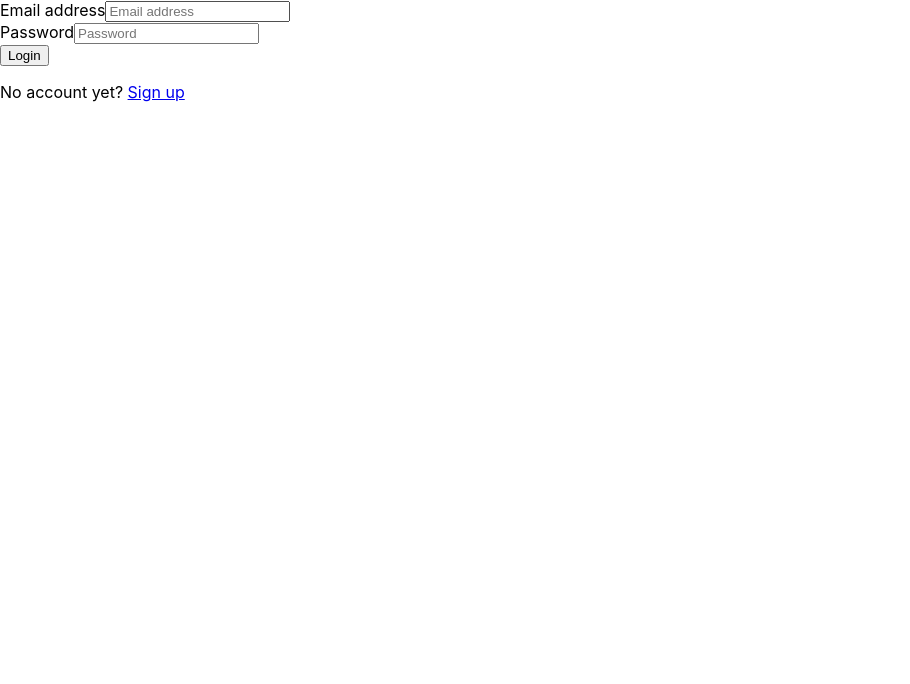
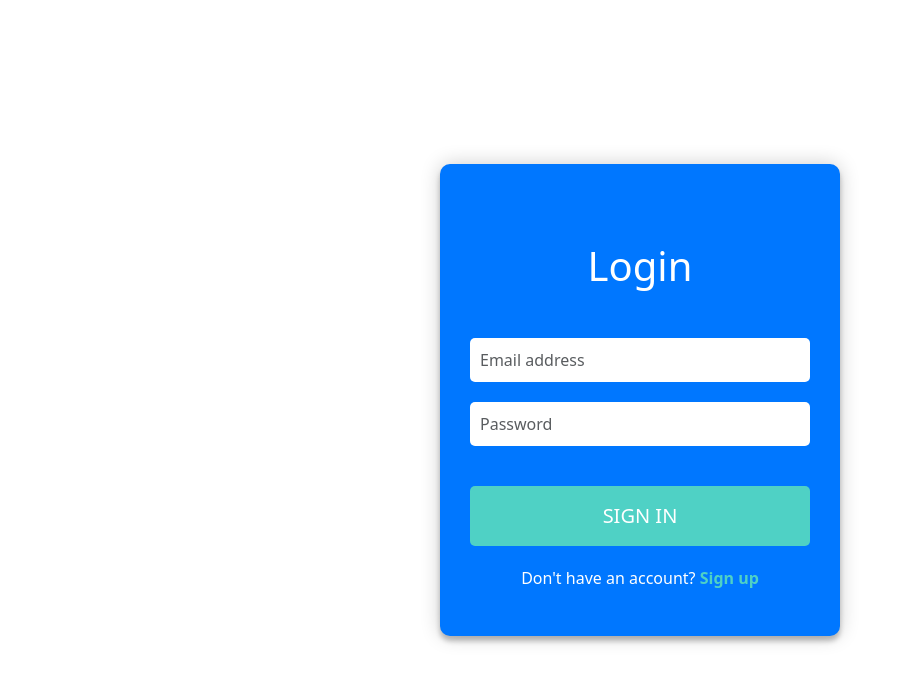
Before and after one commit to Gavinp14/HomeworkHelper, a React (Create React App) app in the folder client/: page /login in a window 1280 px wide. Shown: the top 684 px of the page, without its empty margins (0-910 px from the left). Built offline with nearby package versions, Linux system fonts and the light colour scheme.

Commit message:
styled pages and added toast stuff

```diff
--- a/client/package.json
+++ b/client/package.json
@@ -12,6 +12,7 @@
     "react-dom": "^18.2.0",
     "react-router-dom": "^6.22.3",
     "react-scripts": "5.0.1",
+    "react-toastify": "^10.0.4",
     "web-vitals": "^2.1.4"
   },
   "scripts": {
--- a/client/src/App.js
+++ b/client/src/App.js
@@ -5,19 +5,19 @@ import Signup from "./pages/Signup";
 import Login from "./pages/Login";
 import { BrowserRouter as Router } from "react-router-dom";
 import { Routes, Route } from "react-router-dom";
+import "bootstrap/dist/css/bootstrap.min.css";
+import { ToastContainer, toast } from "react-toastify";
+import "react-toastify/dist/ReactToastify.css";
 
 function App() {
   return (
     <Router>
-      <div>
-        <section>
-          <Routes>
-            <Route path="/signup" element={<Signup />} />
-            <Route path="/login" element={<Login />} />
-            <Route path="/home" element={<Home />} />
-          </Routes>
-        </section>
-      </div>
+      <ToastContainer />
+      <Routes>
+        <Route path="/signup" element={<Signup />} />
+        <Route path="/login" element={<Login />} />
+        <Route path="/home" element={<Home />} />
+      </Routes>
     </Router>
   );
 }
--- a/client/src/pages/Home/index.js
+++ b/client/src/pages/Home/index.js
@@ -2,6 +2,7 @@ import React from "react";
 import { signOut } from "firebase/auth";
 import { auth } from "../../firebase";
 import { useNavigate } from "react-router-dom";
+import { toast } from "react-toastify";
 
 const Home = () => {
   const navigate = useNavigate();
@@ -10,6 +11,7 @@ const Home = () => {
     signOut(auth)
       .then(() => {
         // Sign-out successful.
+        toast.success("Logged Out!");
         navigate("/login");
         console.log("Signed out successfully");
       })
--- a/client/src/pages/Login/index.js
+++ b/client/src/pages/Login/index.js
@@ -1,72 +1,76 @@
 import React, { useState } from "react";
+import { NavLink, useNavigate } from "react-router-dom";
 import { signInWithEmailAndPassword } from "firebase/auth";
 import { auth } from "../../firebase";
-import { NavLink, useNavigate } from "react-router-dom";
+import "./login.css";
+import { toast } from "react-toastify";
 
-const Login = () => {
+function Login() {
   const navigate = useNavigate();
   const [email, setEmail] = useState("");
   const [password, setPassword] = useState("");
 
-  const onLogin = (e) => {
+  const onSubmit = async (e) => {
     e.preventDefault();
-    signInWithEmailAndPassword(auth, email, password)
-      .then((userCredential) => {
-        // Signed in
-        const user = userCredential.user;
+
+    try {
+      await signInWithEmailAndPassword(auth, email, password);
+      toast.success("Welcome!");
       navigate("/home");
-        console.log(user);
-      })
-      .catch((error) => {
+    } catch (error) {
       const errorCode = error.code;
       const errorMessage = error.message;
+      toast.error("Username or password is incorrect, try again!");
       console.log(errorCode, errorMessage);
-      });
+    }
   };
 
   return (
-    <>
-      <main>
-        <section>
-          <div>
+    <div className="container">
+      <div className="form">
+        <h1 className="text-white text-center m-5">Login</h1>
         <form>
           <div>
-                <label htmlFor="email-address">Email address</label>
             <input
-                  id="email-address"
-                  name="email"
               type="email"
+              className="form-control"
+              value={email}
+              onChange={(e) => setEmail(e.target.value)}
               required
               placeholder="Email address"
-                  onChange={(e) => setEmail(e.target.value)}
             />
           </div>
 
           <div>
-                <label htmlFor="password">Password</label>
             <input
-                  id="password"
-                  name="password"
               type="password"
+              className="form-control"
+              value={password}
+              onChange={(e) => setPassword(e.target.value)}
               required
               placeholder="Password"
-                  onChange={(e) => setPassword(e.target.value)}
             />
           </div>
 
-              <div>
-                <button onClick={onLogin}>Login</button>
-              </div>
+          <button
+            variant="primary"
+            className="btn btn-lg btn-block"
+            type="submit"
+            onClick={onSubmit}
+          >
+            SIGN IN
+          </button>
         </form>
 
-            <p className="text-sm text-white text-center">
-              No account yet? <NavLink to="/signup">Sign up</NavLink>
+        <p className="message">
+          Don't have an account?{" "}
+          <NavLink to="/signup" className="signup-link">
+            Sign up
+          </NavLink>
         </p>
       </div>
-        </section>
-      </main>
-    </>
+    </div>
   );
-};
+}
 
 export default Login;
--- a/client/src/pages/Login/login.css
+++ b/client/src/pages/Login/login.css
@@ -0,0 +1,65 @@
+.body{
+    background-color: #f5f5f5;
+}
+
+.container {
+    display: flex;
+    justify-content: center;
+    align-items: center;
+    min-height: 100vh;
+  }
+
+  .form {
+    background-color: #0077ff;
+    max-width: 400px;
+    width: 80%;
+    padding: 30px;
+    border-radius: 10px;
+    box-shadow: 0 0 20px 0 rgba(0, 0, 0, 0.2), 0 5px 5px 0 rgba(0, 0, 0, 0.24);
+  }
+
+  .form h1 {
+    color: #fff;
+    text-align: center;
+    margin-bottom: 30px;
+  }
+
+  .form input {
+    width: 100%;
+    padding: 10px;
+    margin-bottom: 20px;
+    border-radius: 5px;
+    border: none;
+  }
+
+  .form button {
+    width: 100%;
+    padding: 15px;
+    margin-top: 20px;
+    border-radius: 5px;
+    border: none;
+    background-color: #4fd1c5;
+    color: #fff;
+    cursor: pointer;
+  }
+
+  .form button:hover{
+    color: white;
+  }
+
+
+  .message {
+    color: #fff;
+    text-align: center;
+    margin-top: 20px;
+  }
+
+  .signin-link {
+    color: #4fd1c5; /* Teal color */
+    font-weight: bold;
+    text-decoration: none;
+  }
+
+  .signin-link:hover {
+    text-decoration: underline;
+  }
--- a/client/src/pages/Signup/index.js
+++ b/client/src/pages/Signup/index.js
@@ -2,12 +2,14 @@ import React, { useState } from "react";
 import { NavLink, useNavigate } from "react-router-dom";
 import { createUserWithEmailAndPassword } from "firebase/auth";
 import { auth } from "../../firebase";
+import { toast } from "react-toastify";
 import "./signup.css";
 
 function Signup() {
   const navigate = useNavigate();
   const [email, setEmail] = useState("");
   const [password, setPassword] = useState("");
+  const [confirmPassword, setConfirmPassword] = useState("");
 
   const onSubmit = async (e) => {
     e.preventDefault();
@@ -29,16 +31,14 @@ function Signup() {
   };
 
   return (
-    <main>
-      <section>
-        <div>
-          <div>
+    <div className="container">
+      <div className="form">
+        <h1 className="text-white text-center m-5">Signup</h1>
         <form>
           <div>
-                <label htmlFor="email-address">Email address</label>
             <input
               type="email"
-                  label="Email address"
+              className="form-control"
               value={email}
               onChange={(e) => setEmail(e.target.value)}
               required
@@ -47,10 +47,9 @@ function Signup() {
           </div>
 
           <div>
-                <label htmlFor="password">Password</label>
             <input
               type="password"
-                  label="Create password"
+              className="form-control"
               value={password}
               onChange={(e) => setPassword(e.target.value)}
               required
@@ -58,18 +57,35 @@ function Signup() {
             />
           </div>
 
-              <button type="submit" onClick={onSubmit}>
-                Sign up
+          <div>
+            <input
+              type="password"
+              className="form-control"
+              value={confirmPassword}
+              onChange={(e) => setConfirmPassword(e.target.value)}
+              required
+              placeholder="Confirm Password"
+            />
+          </div>
+
+          <button
+            variant="primary"
+            className="btn btn-lg btn-block"
+            type="submit"
+            onClick={onSubmit}
+          >
+            REGISTER
           </button>
         </form>
 
-            <p>
-              Already have an account? <NavLink to="/login">Sign in</NavLink>
+        <p className="message">
+          Already have an account?{" "}
+          <NavLink to="/login" className="signup-link">
+            Sign in
+          </NavLink>
         </p>
       </div>
     </div>
-      </section>
-    </main>
   );
 }
 
--- a/client/src/pages/Signup/signup.css
+++ b/client/src/pages/Signup/signup.css
@@ -0,0 +1,64 @@
+.body{
+    background-color: #f5f5f5;
+}
+
+.container {
+    display: flex;
+    justify-content: center;
+    align-items: center;
+    min-height: 100vh;
+  }
+
+  .form {
+    background-color: #0077ff;
+    max-width: 400px;
+    width: 80%;
+    padding: 30px;
+    border-radius: 10px;
+    box-shadow: 0 0 20px 0 rgba(0, 0, 0, 0.2), 0 5px 5px 0 rgba(0, 0, 0, 0.24);
+  }
+
+  .form h1 {
+    color: #fff;
+    text-align: center;
+    margin-bottom: 30px;
+  }
+
+  .form input {
+    width: 100%;
+    padding: 10px;
+    margin-bottom: 20px;
+    border-radius: 5px;
+    border: none;
+  }
+
+  .form button {
+    width: 100%;
+    padding: 15px;
+    margin-top: 20px;
+    border-radius: 5px;
+    border: none;
+    background-color: #4fd1c5;
+    color: #fff;
+    cursor: pointer;
+  }
+
+  .form button:hover{
+    color: white;
+  }
+
+  .message {
+    color: #fff;
+    text-align: center;
+    margin-top: 20px;
+  }
+
+  .signup-link {
+    color: #4fd1c5; /* Teal color */
+    font-weight: bold;
+    text-decoration: none;
+  }
+
+  .signup-link:hover {
+    text-decoration: underline;
+  }
```
Also changed, not shown: 1 other file (tests, documents, lock files or other folders). Lines whose indentation alone changed are shown as unchanged.
